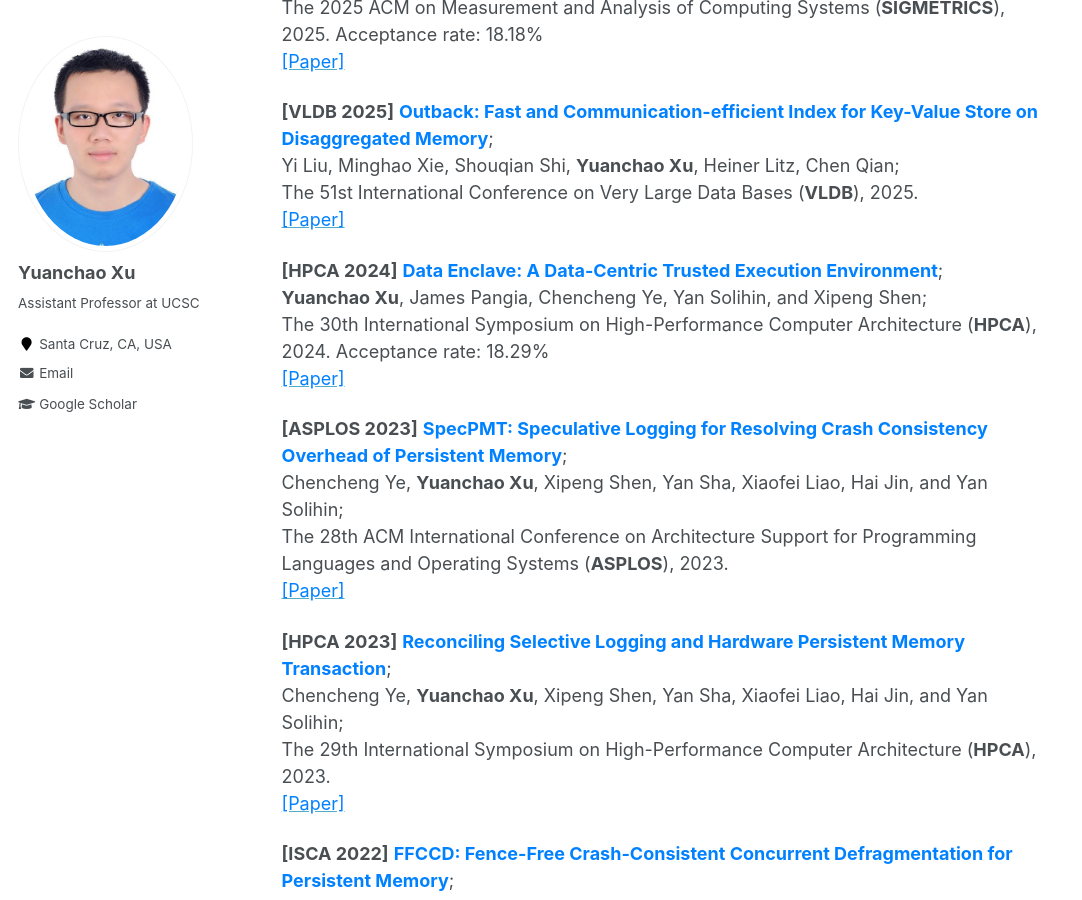
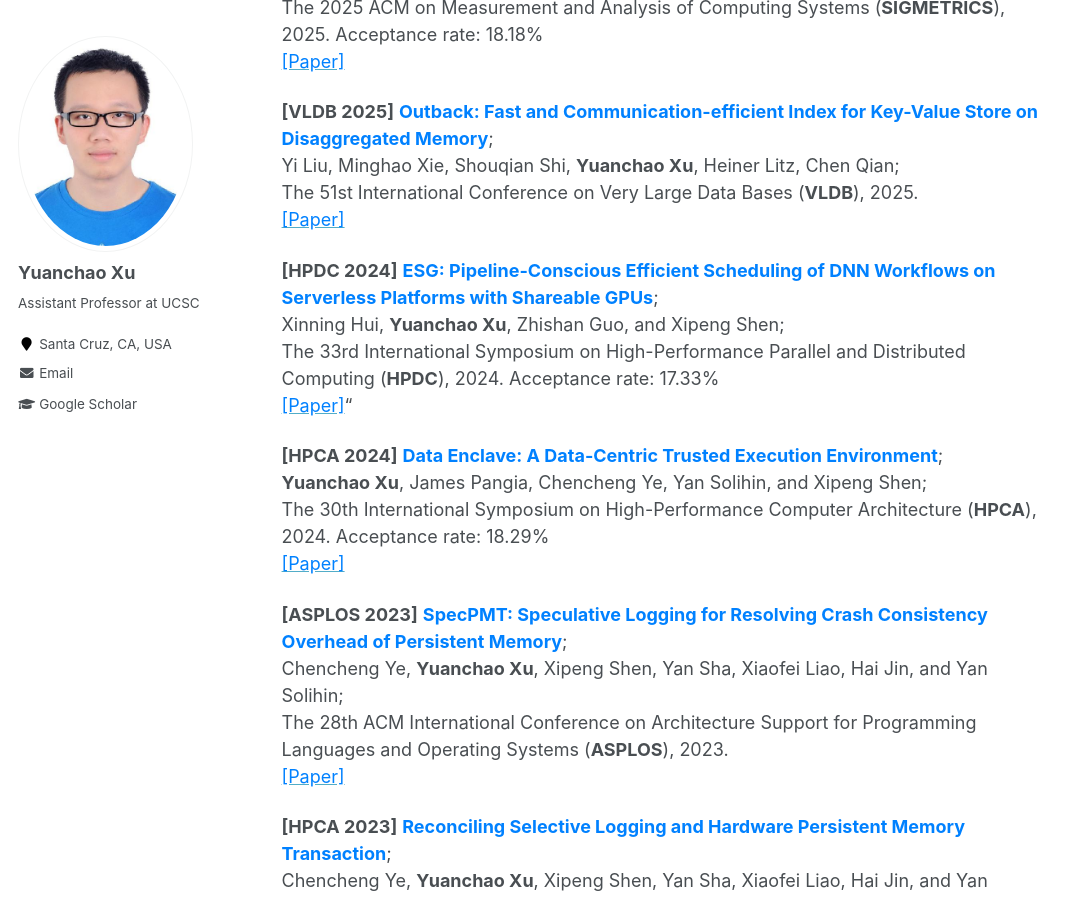
Before and after one commit to yuanchaoxu6/yuanchaoxu6.github.io, a Jekyll site: the page built from _pages/about.md, in a window 1280 px wide and 900 px high, scrolled down 2141 px. Shown: the whole window, without its empty margins (0-1082 px from the left). Built offline with Jekyll 4.4.1, drawn with Linux system fonts in a browser that asks for light colours.

Commit message:
Update about.md

```diff
--- a/_pages/about.md
+++ b/_pages/about.md
@@ -75,6 +75,11 @@ The 2025 ACM on Measurement and Analysis of Computing Systems (**SIGMETRICS**),
 Yi Liu, Minghao Xie, Shouqian Shi, **Yuanchao Xu**, Heiner Litz, Chen Qian; <br>
 The 51st International Conference on Very Large Data Bases (**VLDB**), 2025. <br>
 [<font color="#0081ff">[Paper]</font>](https://dl.acm.org/doi/10.14778/3705829.3705849)
+
+**\[HPDC 2024\]** **<font color="#0081ff"> ESG: Pipeline-Conscious Efficient Scheduling of DNN Workflows on Serverless Platforms with Shareable GPUs</font>**; <br>
+Xinning Hui, **Yuanchao Xu**, Zhishan Guo, and Xipeng Shen; <br>
+The 33rd International Symposium on High-Performance Parallel and Distributed Computing (**HPDC**), 2024. Acceptance rate: 17.33% <br>
+[<font color="#0081ff">[Paper]</font>](https://dl.acm.org/doi/epdf/10.1145/3625549.3658657)“
 
 **\[HPCA 2024\]** **<font color="#0081ff"> Data Enclave: A Data-Centric Trusted Execution Environment</font>**; <br>
 **Yuanchao Xu**, James Pangia, Chencheng Ye, Yan Solihin, and Xipeng Shen; <br>
```
